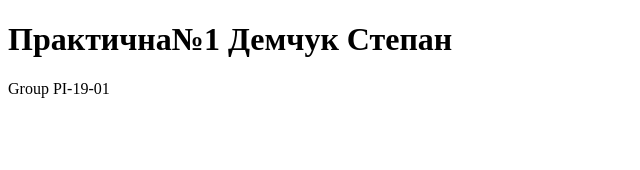
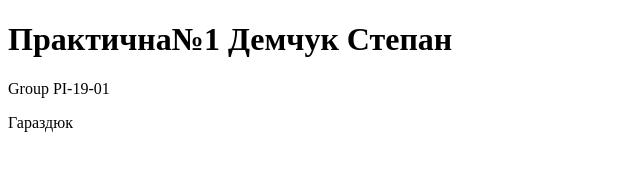
Before and after one commit to harazduyk/pr_protect_Demchuk, a plain HTML site: page index.html in a window 1280 px wide. Shown: the full height of the page, 0-640 px from the left. Drawn offline with Linux system fonts and the light colour scheme.

Commit message:
edit_harazdiuk

```diff
--- a/index.html
+++ b/index.html
@@ -11,6 +11,7 @@
 <body>
     <h1>Практична№1 Демчук Степан</h1>
     <p>Group PI-19-01</p>
+    <p>Гараздюк</p>
 </body>
 
 </html>
```
